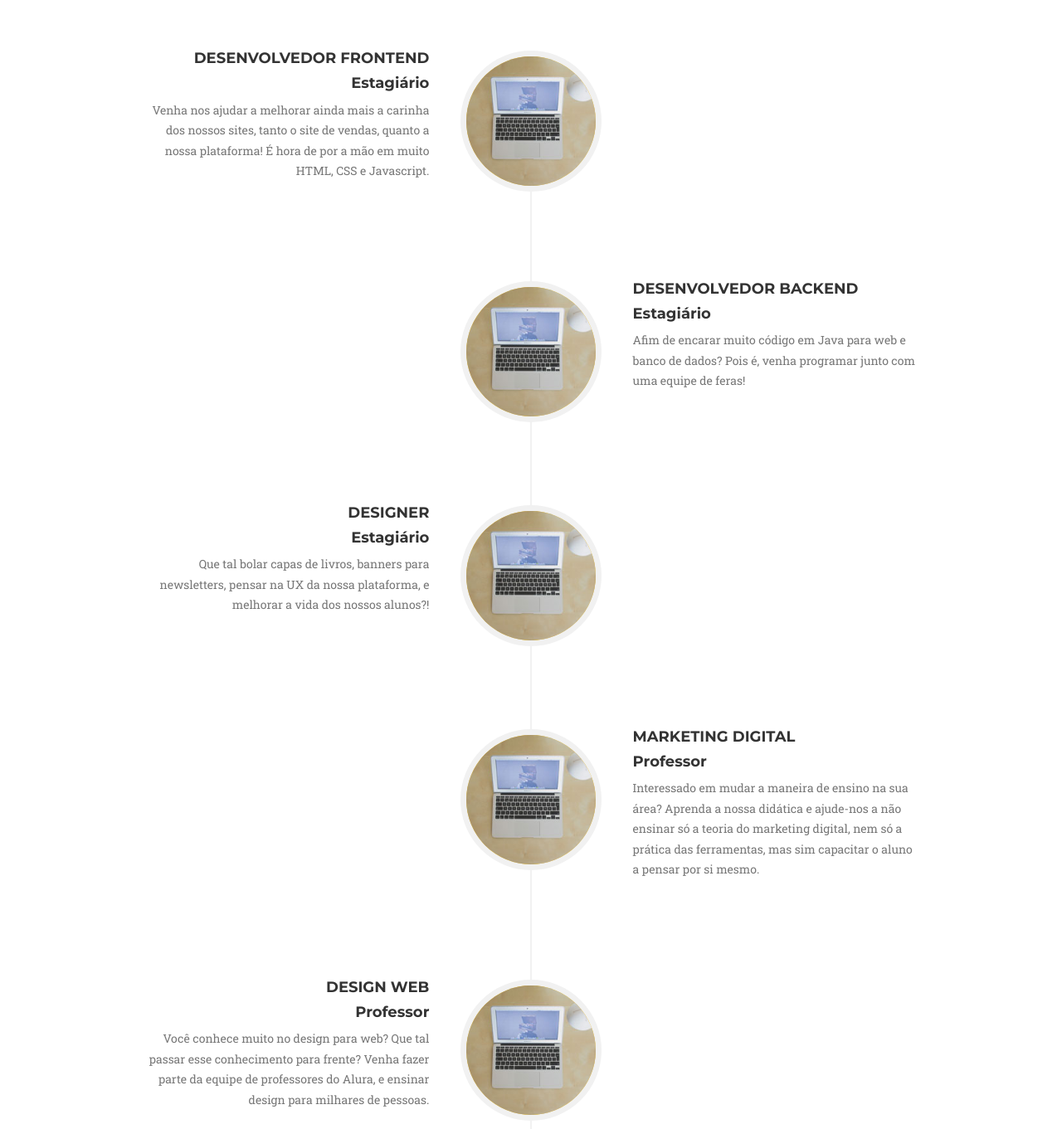
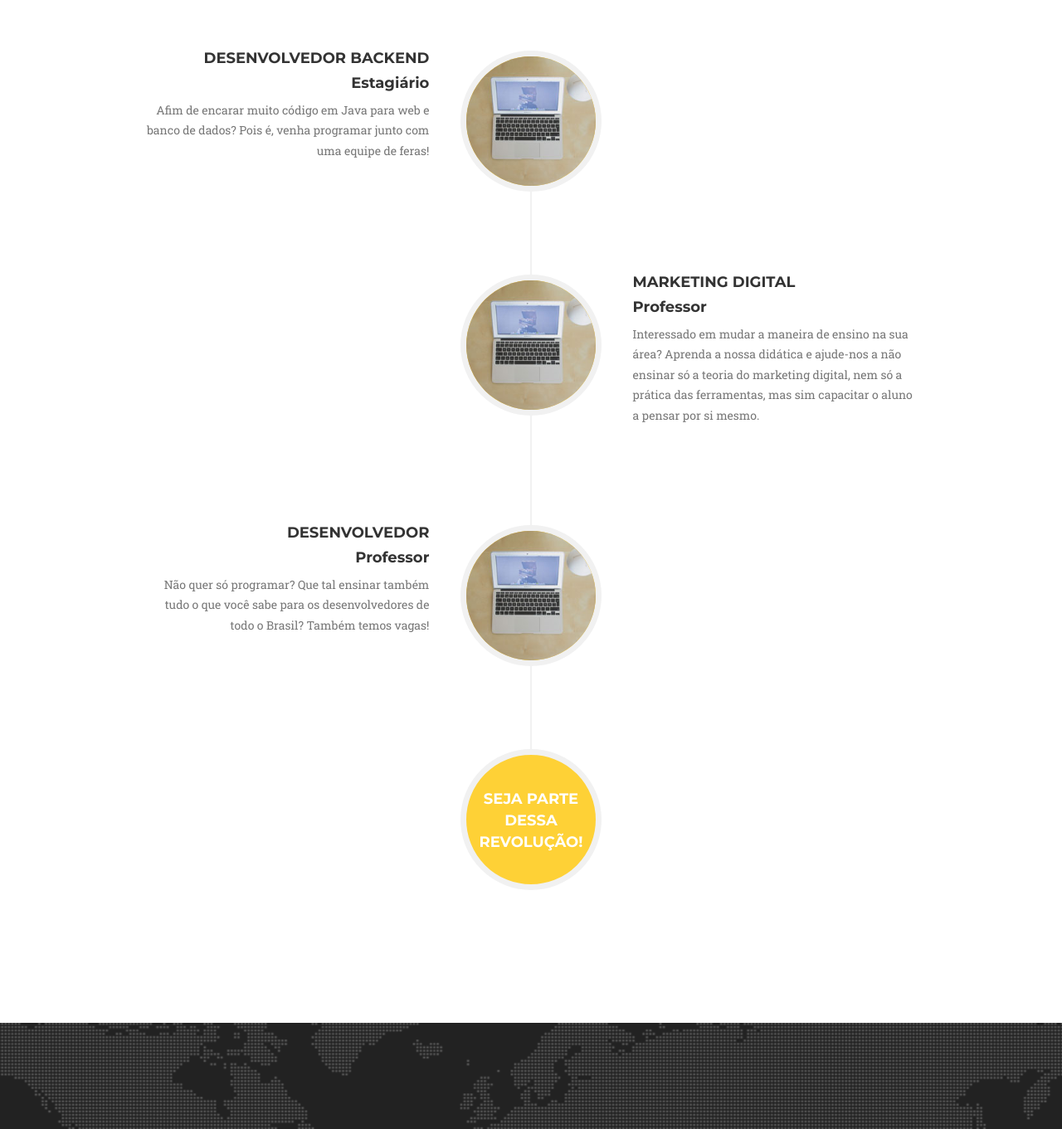
Before and after one commit to alura-cursos/vagas, a plain HTML site: page index.html in a window 1280 px wide. Shown: the part 1780-3141 px from the top of the page at 83% size. Drawn offline with nearby package versions, Linux system fonts and the light colour scheme; a web font is replaced by a local one.

Commit message:
atualizando vagas

```diff
--- a/index.html
+++ b/index.html
@@ -135,21 +135,7 @@
             <div class="row">
                 <div class="col-lg-12">
                     <ul class="timeline">
-                        <li>
-                            <div class="timeline-image">
-                                <img class="img-circle img-responsive" src="img/about/3.jpg" alt="">
-                            </div>
-                            <div class="timeline-panel">
-                                <div class="timeline-heading">
-                                    <h4>Desenvolvedor Frontend</h4>
-                                    <h4 class="subheading">Estagiário</h4>
-                                </div>
-                                <div class="timeline-body">
-                                    <p class="text-muted">Venha nos ajudar a melhorar ainda mais a carinha dos nossos sites, tanto o site de vendas, quanto a nossa plataforma! É hora de por a mão em muito HTML, CSS e Javascript.</p>
-                                </div>
-                            </div>
-                        </li>
-                        <li class="timeline-inverted">
+                        <li class="timeline">
                             <div class="timeline-image">
                                 <img class="img-circle img-responsive" src="img/about/3.jpg" alt="">
                             </div>
@@ -163,20 +149,7 @@
                                 </div>
                             </div>
                         </li>
-                        <li>
-                            <div class="timeline-image">
-                                <img class="img-circle img-responsive" src="img/about/3.jpg" alt="">
-                            </div>
-                            <div class="timeline-panel">
-                                <div class="timeline-heading">
-                                    <h4>Designer</h4>
-                                    <h4 class="subheading">Estagiário</h4>
-                                </div>
-                                <div class="timeline-body">
-                                    <p class="text-muted">Que tal bolar capas de livros, banners para newsletters, pensar na UX da nossa plataforma, e melhorar a vida dos nossos alunos?!</p>
-                                </div>
-                            </div>
-                        </li>
+
                         <li class="timeline-inverted">
                             <div class="timeline-image">
                                 <img class="img-circle img-responsive" src="img/about/3.jpg" alt="">
@@ -191,22 +164,9 @@
                                 </div>
                             </div>
                         </li>
-                        <li>
-                            <div class="timeline-image">
-                                <img class="img-circle img-responsive" src="img/about/3.jpg" alt="">
-                            </div>
-                            <div class="timeline-panel">
-                                <div class="timeline-heading">
-                                    <h4>Design Web</h4>
-                                    <h4 class="subheading">Professor</h4>
-                                </div>
-                                <div class="timeline-body">
-                                    <p class="text-muted">Você conhece muito no design para web? Que tal passar esse conhecimento para frente? Venha fazer parte da equipe de professores do Alura, e ensinar design para milhares de pessoas.</p>
-                                </div>
-                            </div>
-                        </li>
 
-                        <li  class="timeline-inverted">
+
+                        <li  class="timeline">
                             <div class="timeline-image">
                                 <img class="img-circle img-responsive" src="img/about/3.jpg" alt="">
                             </div>
```
